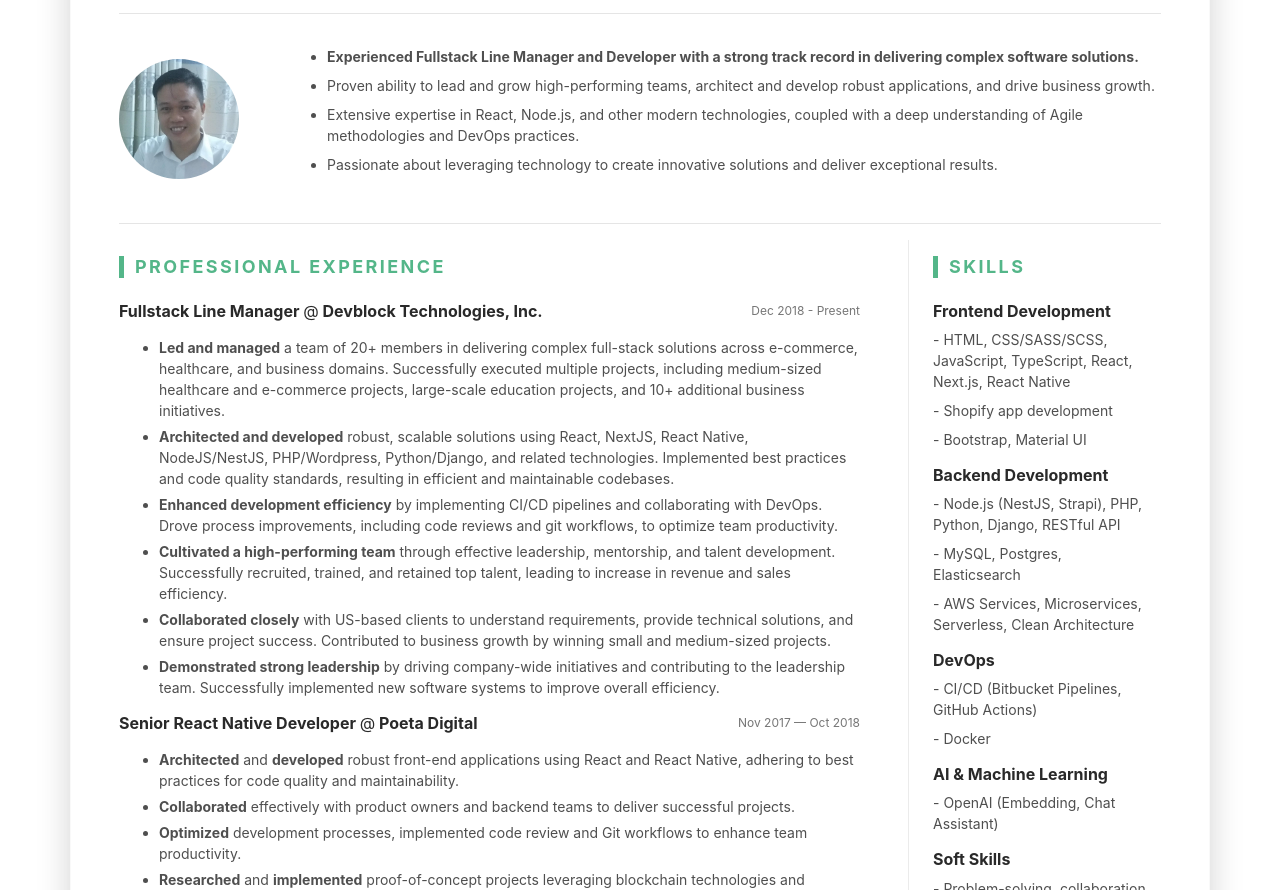
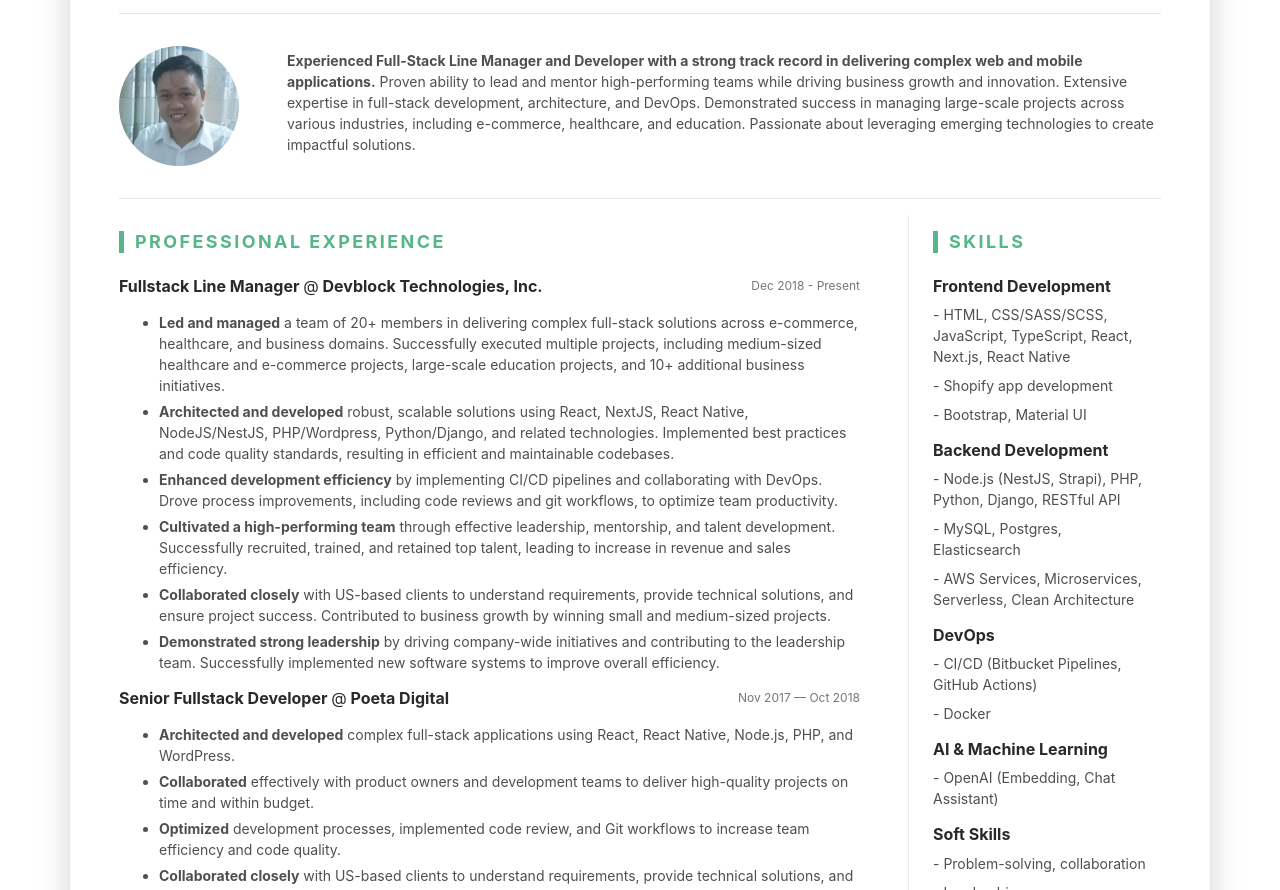
Before and after one commit to nhohb07/nhohb07.github.io, a plain HTML site: page index.html in a window 1280 px wide. Shown: the part 222-1112 px from the top of the page. Drawn offline with Linux system fonts and the light colour scheme.

Commit message:
Update Poeta work experience to fullstack

```diff
--- a/index.html
+++ b/index.html
@@ -93,31 +93,16 @@
   <div class="media flex-column flex-md-row align-items-center">
 
     <img
-      class="
-        resume-profile-image
-        mb-3 mb-md-0
-        mr-md-5
-        ml-md-0
-        rounded-circle
-        mx-auto
-      "
+      class="resume-profile-image mb-3 mb-md-0 mr-md-5 ml-md-0 rounded-circle mx-auto"
       src="/assets/images/avatar.jpeg"
       alt="image"
     />
 
 
     <div class="media-body text-left">
-      <ul>
 
-        <li class="mb-2"><strong>Experienced Fullstack Line Manager and Developer with a strong track record in delivering complex software solutions.</strong></li>
+      <div class="mb-2"><strong>Experienced Full-Stack Line Manager and Developer with a strong track record in delivering complex web and mobile applications.</strong> Proven ability to lead and mentor high-performing teams while driving business growth and innovation. Extensive expertise in full-stack development, architecture, and DevOps. Demonstrated success in managing large-scale projects across various industries, including e-commerce, healthcare, and education. Passionate about leveraging emerging technologies to create impactful solutions.</div>
 
-        <li class="mb-2">Proven ability to lead and grow high-performing teams, architect and develop robust applications, and drive business growth.</li>
-
-        <li class="mb-2">Extensive expertise in React, Node.js, and other modern technologies, coupled with a deep understanding of Agile methodologies and DevOps practices.</li>
-
-        <li class="mb-2">Passionate about leveraging technology to create innovative solutions and deliver exceptional results.</li>
-
-      </ul>
     </div>
 
   </div>
@@ -177,7 +162,7 @@
   <div class="item mb-3">
     <div class="item-heading row align-items-center mb-2">
       <h4 class="item-title col-12 col-md-8 col-lg-8 mb-2 mb-md-0">
-        Senior React Native Developer <span class="font-weight-normal">@</span> Poeta Digital
+        Senior Fullstack Developer <span class="font-weight-normal">@</span> Poeta Digital
       </h4>
       <div
         class="
@@ -194,11 +179,13 @@
 
       <ul class="resume-list">
 
-        <li><strong>Architected</strong> and <strong>developed</strong> robust front-end applications using React and React Native, adhering to best practices for code quality and maintainability.</li>
+        <li><strong>Architected and developed</strong> complex full-stack applications using React, React Native, Node.js, PHP, and WordPress.</li>
 
-        <li><strong>Collaborated</strong> effectively with product owners and backend teams to deliver successful projects.</li>
+        <li><strong>Collaborated</strong> effectively with product owners and development teams to deliver high-quality projects on time and within budget.</li>
 
-        <li><strong>Optimized</strong> development processes, implemented code review and Git workflows to enhance team productivity.</li>
+        <li><strong>Optimized</strong> development processes, implemented code review, and Git workflows to increase team efficiency and code quality.</li>
+
+        <li><strong>Collaborated closely</strong> with US-based clients to understand requirements, provide technical solutions, and ensure project success.</li>
 
         <li><strong>Researched</strong> and <strong>implemented</strong> proof-of-concept projects leveraging blockchain technologies and emerging trends.</li>
 
```
